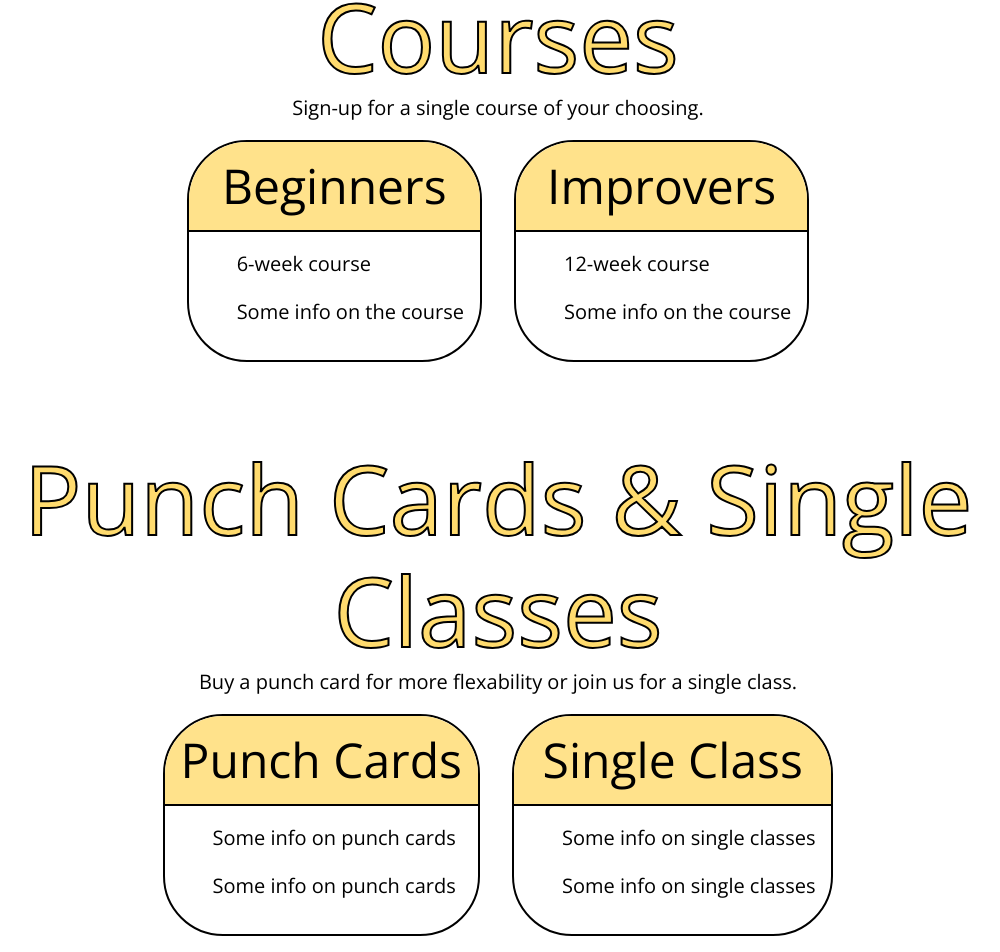
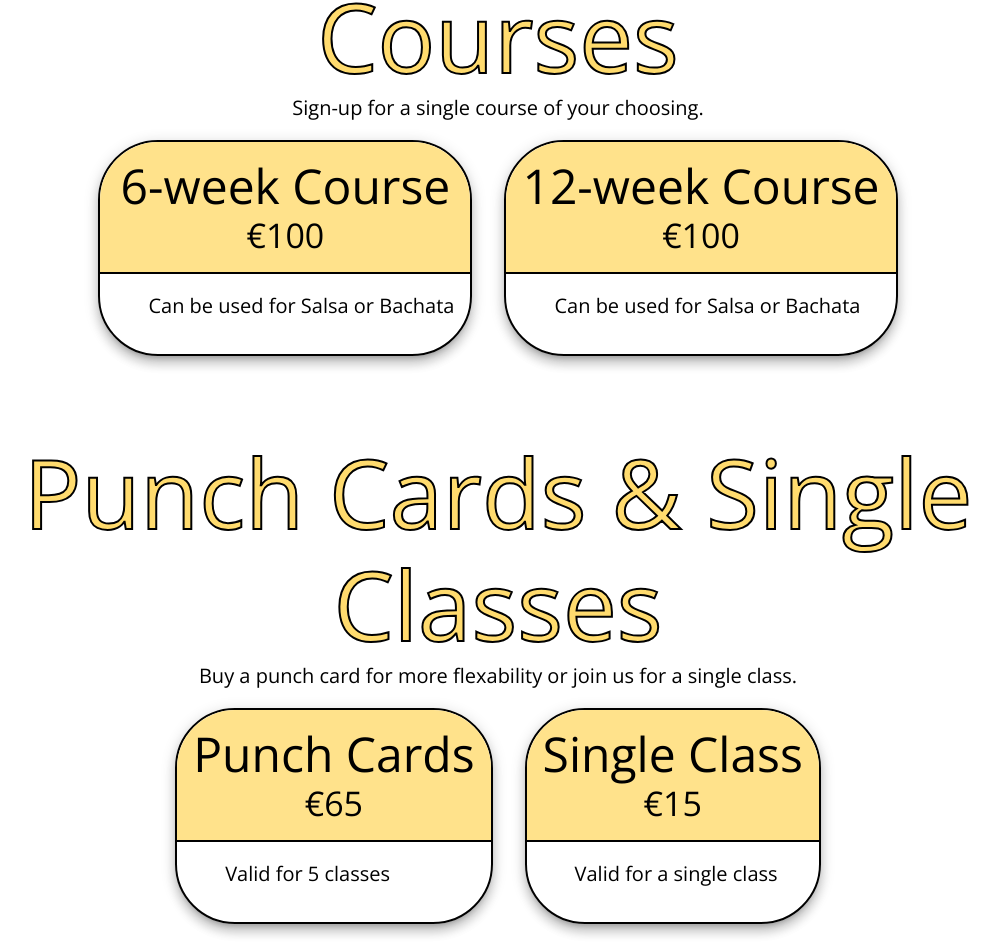
Before and after one commit to Lucobsen/lumos, a React (Vite) app: page /prices in a window 1280 px wide. Shown: the part 152-1104 px from the top of the page, without its empty margins (142-1142 px from the left). Built offline with nearby package versions, Linux system fonts and the light colour scheme; some icons are missing.

Commit message:
add more pricing info

```diff
--- a/src/components/PriceItem.tsx
+++ b/src/components/PriceItem.tsx
@@ -1,16 +1,17 @@
 import { Box, List, ListItem, Stack, SvgIcon, Typography, useMediaQuery, useTheme } from '@mui/material';
 import HorizontalRuleIcon from '@mui/icons-material/HorizontalRule';
 
-type PriceItemProps = { title: string, infoItems: string[] };
+type PriceItemProps = { title: string, infoItems: string[], cost: string };
 
-export const PriceItem = ({ title, infoItems }: PriceItemProps) => {
+export const PriceItem = ({ title, infoItems, cost }: PriceItemProps) => {
     const { breakpoints } = useTheme();
     const isSmallScreen = useMediaQuery(breakpoints.down(1000));
 
     return (
-        <Stack border={2} borderRadius={15} borderColor='#000' height='fit-content' pb={2}>
+        <Stack boxShadow={({ shadows }) => shadows[8]} border={2} borderRadius={15} borderColor='#000' height='fit-content' pb={2}>
             <Box textAlign='center' bgcolor='primary.light' borderBottom='2px solid #000' p={2} sx={{ borderTopLeftRadius: '58px', borderTopRightRadius: '58px' }}>
                 <Typography color='secondary' variant={isSmallScreen ? 'h5' : 'h3'}>{title}</Typography>
+                <Typography color='secondary' variant={isSmallScreen ? 'h6' : 'h4'}>{cost}</Typography>
             </Box>
             <List>
                 {infoItems.map(info =>
--- a/src/routes/prices.tsx
+++ b/src/routes/prices.tsx
@@ -18,14 +18,20 @@ const Prices = () => {
                     <Typography textAlign='center' color='secondary' variant={isSmallScreen ? 'body1' : 'h6'}>Sign-up for a single course of your choosing.</Typography>
 
                     <Stack direction={isSmallScreen ? 'column' : 'row'} spacing={4} mt={2}>
-                        <PriceItem title='Beginners' infoItems={[
-                            '6-week course',
-                            'Some info on the course'
-                        ]} />
-                        <PriceItem title='Improvers' infoItems={[
-                            '12-week course',
-                            'Some info on the course'
-                        ]} />
+                        <PriceItem
+                            title='6-week Course'
+                            cost='€100'
+                            infoItems={[
+                                'Can be used for Salsa or Bachata'
+                            ]}
+                        />
+                        <PriceItem
+                            title='12-week Course'
+                            cost='€100'
+                            infoItems={[
+                                'Can be used for Salsa or Bachata'
+                            ]}
+                        />
                     </Stack>
                 </Stack>
 
@@ -34,14 +40,20 @@ const Prices = () => {
                     <Typography textAlign='center' color='secondary' variant={isSmallScreen ? 'body1' : 'h6'}>Buy a punch card for more flexability or join us for a single class.</Typography>
 
                     <Stack direction={isSmallScreen ? 'column' : 'row'} spacing={4} mt={2}>
-                        <PriceItem title='Punch Cards' infoItems={[
-                            'Some info on punch cards',
-                            'Some info on punch cards'
-                        ]} />
-                        <PriceItem title='Single Class' infoItems={[
-                            'Some info on single classes',
-                            'Some info on single classes'
-                        ]} />
+                        <PriceItem
+                            cost='€65'
+                            title='Punch Cards'
+                            infoItems={[
+                                'Valid for 5 classes'
+                            ]}
+                        />
+                        <PriceItem
+                            title='Single Class'
+                            cost='€15'
+                            infoItems={[
+                                'Valid for a single class'
+                            ]}
+                        />
                     </Stack>
                 </Stack>
             </Stack>
```
